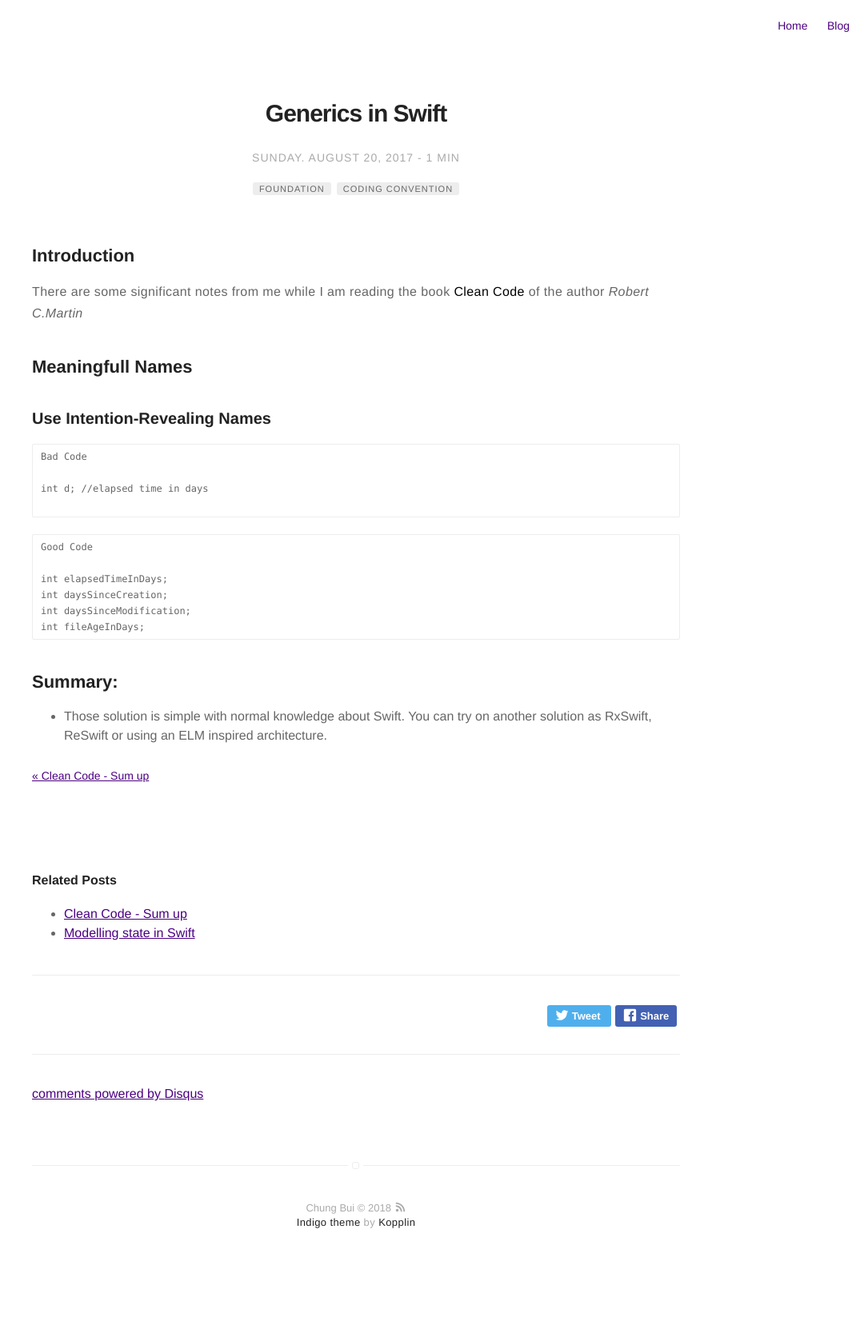
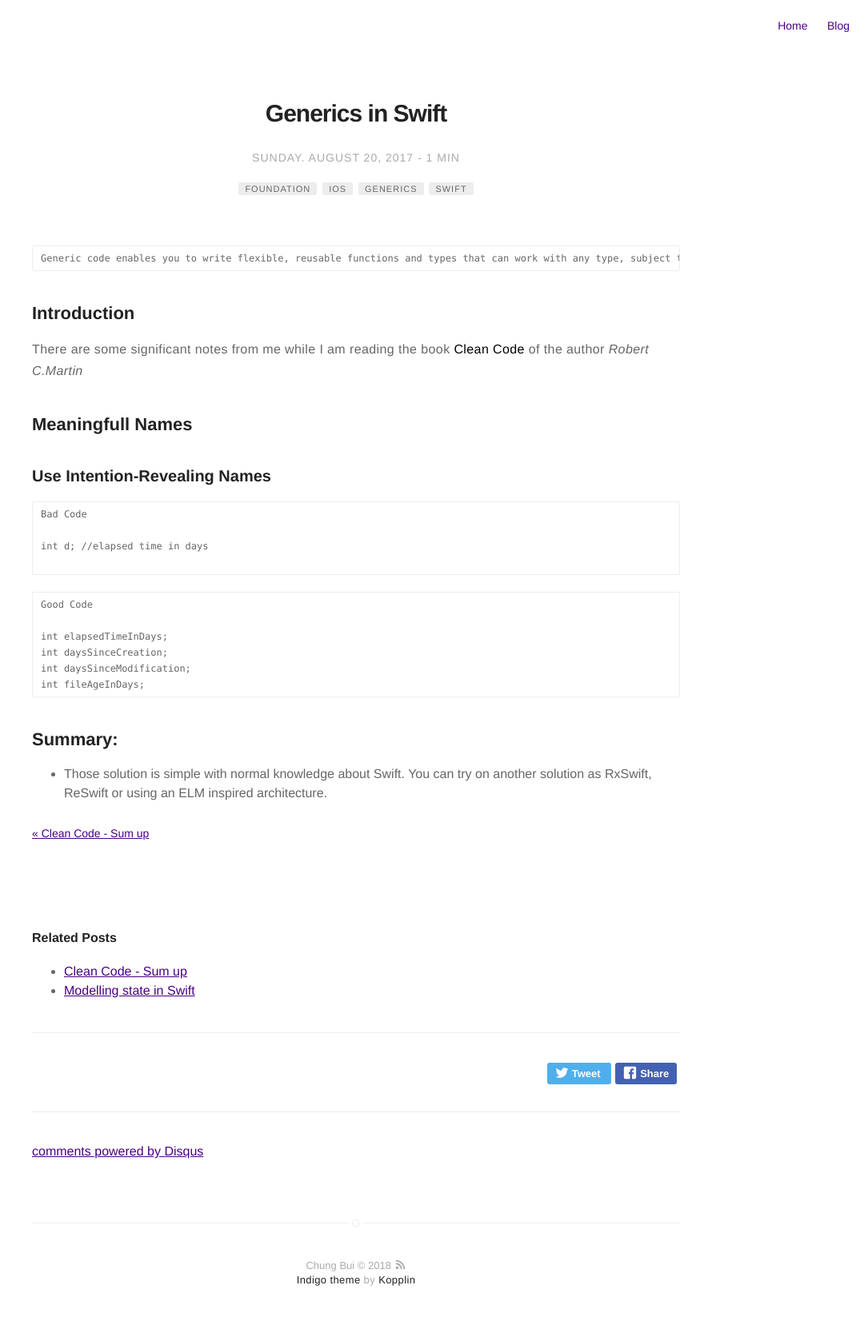
Before and after one commit to chungbd/bunchu, a Jekyll site: the page built from _posts/2017-08-20-Generics-in-Swift.markdown, in a window 1280 px wide. Shown: the whole page at 80% size, without its empty margins (195-1280 px from the left). Built offline with Jekyll 4.4.1, drawn with Linux system fonts in a browser that asks for light colours; comment, search, counter and statistics services are not loaded; before the commit the page ends 1600 px from its top, so only the background shows below that.

Commit message:
- update content for Generics in Swift

````diff
--- a/_posts/2017-08-20-Generics-in-Swift.markdown
+++ b/_posts/2017-08-20-Generics-in-Swift.markdown
@@ -6,12 +6,18 @@ image: /assets/images/markdown.jpg
 headerImage: false
 tag:
 - foundation
-- Coding Convention
+- ios
+- generics
+- swift
 star: true
 category: blog
 author: Bun Chu
-description: how to be a good code
+description: Generics is a abstract concept, but it's useful when design the structure of the project.
 ---
+
+```
+Generic code enables you to write flexible, reusable functions and types that can work with any type, subject to requirements that you define. You can write code that avoids duplication and expresses its intent in a clear, abstracted manner.
+```
 
 ## Introduction
 
````
